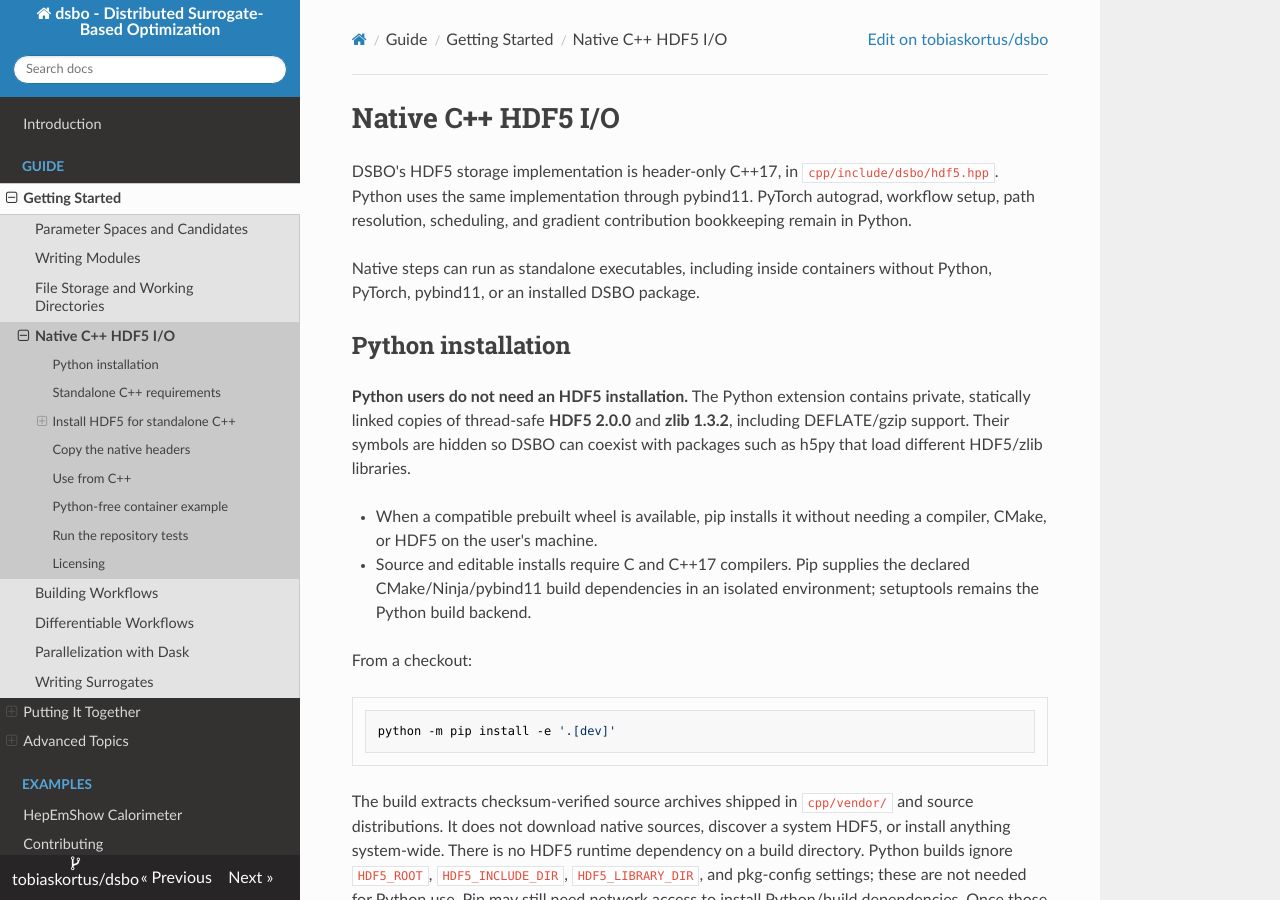
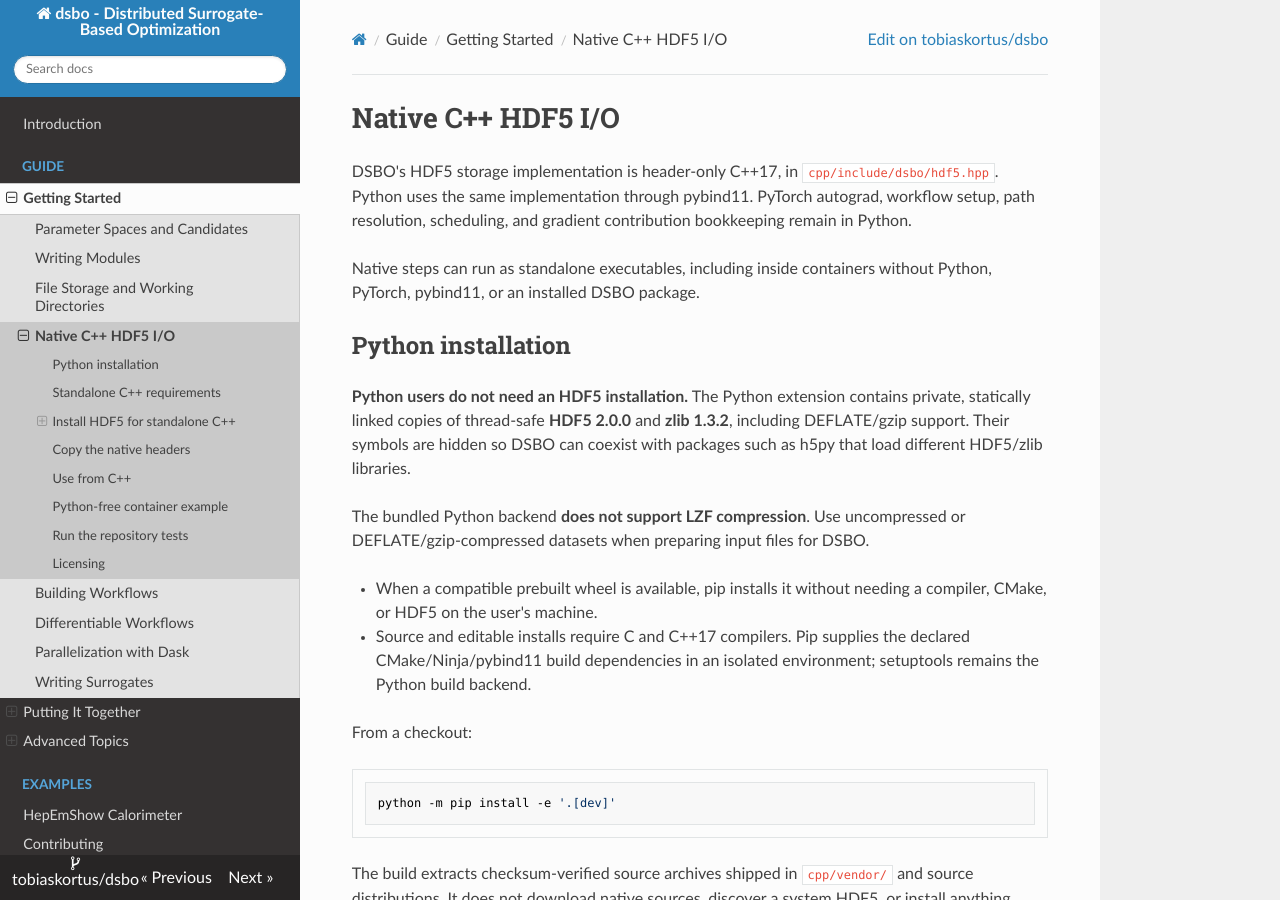
Before and after one commit to tobiaskortus/dsbo, an MkDocs documentation site: the page built from docs/guide/native_io.md, in a window 1280 px wide and 900 px high. Built offline with MkDocs 1.6.1, drawn with Linux system fonts in a browser that asks for light colours; nearby versions of some CDN libraries; some of the changed text lies outside the part shown.

Commit message:
Add mentions that LZF compression is not supported and HDF5 >= 2.0 is required if the implementation is used separately

```diff
--- a/docs/guide/native_io.md
+++ b/docs/guide/native_io.md
@@ -14,6 +14,9 @@ without Python, PyTorch, pybind11, or an installed DSBO package.
 private, statically linked copies of thread-safe **HDF5 2.0.0** and **zlib 1.3.2**,
 including DEFLATE/gzip support. Their symbols are hidden so DSBO can coexist with
 packages such as h5py that load different HDF5/zlib libraries.
+
+The bundled Python backend **does not support LZF compression**. Use uncompressed
+or DEFLATE/gzip-compressed datasets when preparing input files for DSBO.
 
 - When a compatible prebuilt wheel is available, pip installs it without needing
   a compiler, CMake, or HDF5 on the user's machine.
@@ -234,6 +237,9 @@ no DSBO store tag for primal/gradient operations; training dataset views and
 reductions require the store tag. Writers use explicit HDF5 2.0 format bounds
 and retain the existing compound representation for complex outputs.
 
+External tools reading DSBO outputs must use **HDF5 >=2.0**, including the HDF5
+library used by h5py. Older HDF5 versions are outside the supported environment.
+
 ## Python-free container example
 
 After copying the headers and notices into `build/container-context/dsbo-sdk`
```
